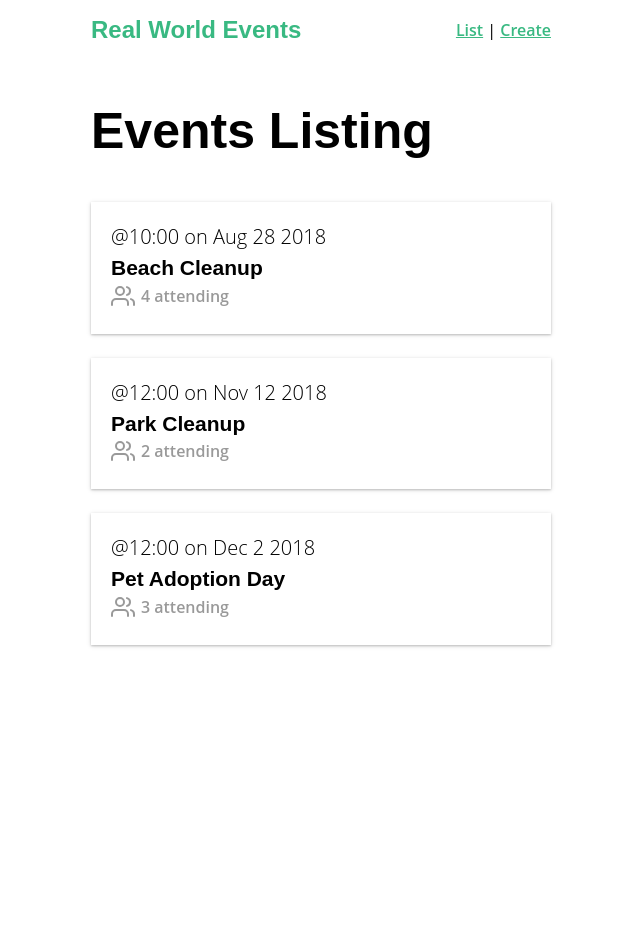
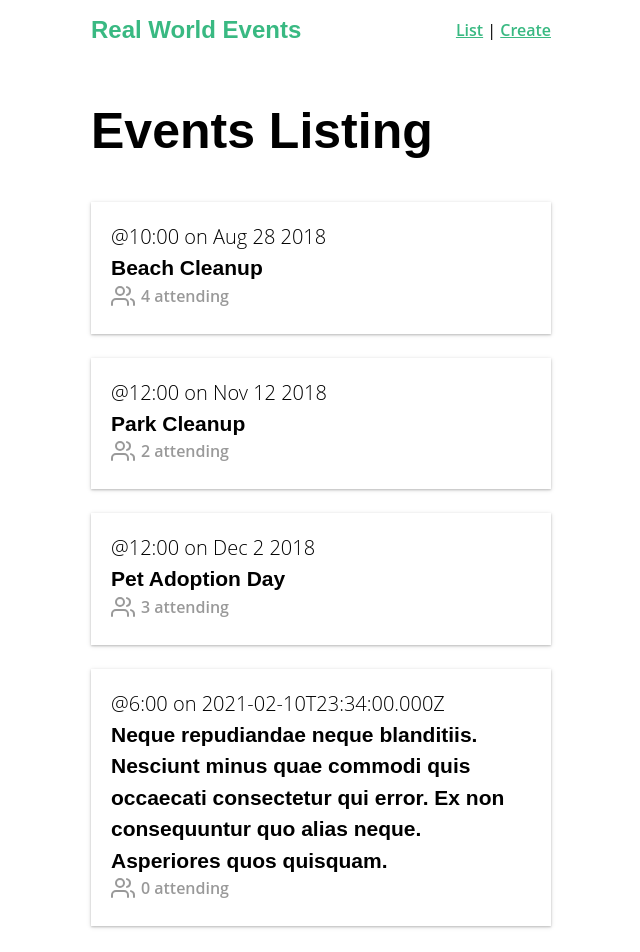
Before and after one commit to omohemma/vuex, a Vue app: page / in a window 1280 px wide. Shown: the top 952 px of the page, without its empty margins (319-959 px from the left). Before the commit the page ends 800 px from the top, so only its background shows below. Built offline with nearby package versions, Linux system fonts and the light colour scheme; data requests are answered from the project's data file.

Commit message:
- Dispatch Action in EventCreate.vue Method - Check if event was persisted in db.json

```diff
--- a/db.json
+++ b/db.json
@@ -71,6 +71,24 @@
           "name": "Mary Gordon"
         }
       ]
+    },
+    {
+      "id": 3315634,
+      "user": {
+        "id": "abc123",
+        "name": "Adam Jahr"
+      },
+      "category": "animal welfare",
+      "organizer": {
+        "id": "abc123",
+        "name": "Adam Jahr"
+      },
+      "title": "Neque repudiandae neque blanditiis. Nesciunt minus quae commodi quis occaecati consectetur qui error. Ex non consequuntur quo alias neque. Asperiores quos quisquam.",
+      "description": "Maiores minima dolore inventore alias et aliquam eos. Et ipsum ut sed laboriosam fuga et minus eius. Sit ad explicabo inventore maiores aut aspernatur accusamus consequuntur. Non eveniet et.",
+      "location": "",
+      "date": "2021-02-10T23:34:00.000Z",
+      "time": "6:00",
+      "attendees": []
     }
   ]
 }
--- a/package.json
+++ b/package.json
@@ -5,7 +5,8 @@
   "scripts": {
     "serve": "vue-cli-service serve",
     "build": "vue-cli-service build",
-    "lint": "vue-cli-service lint"
+    "lint": "vue-cli-service lint",
+    "server" : "json-server --watch db.json"
   },
   "dependencies": {
     "axios": "^0.18.0",
--- a/src/views/EventCreate.vue
+++ b/src/views/EventCreate.vue
@@ -1,7 +1,7 @@
 <template>
   <div>
     <h1>Create an Event</h1>
-    <form>
+    <form @submit.prevent="createEvent">
       <label>Select a category</label>
       <select v-model="event.category">
         <option v-for="cat in categories" :key="cat">{{ cat }}</option>
@@ -45,7 +45,6 @@
 
 <script>
   import {mapGetters} from 'vuex'
-
   import Datepicker from 'vuejs-datepicker'
 
   export default {
@@ -57,7 +56,7 @@
       }
       return {
         times,
-        event: this.createFreshEventObject, // This Helps to clear input fields way to easy...
+        event: this.createFreshEventObject(), // This Helps to clear input fields way to easy...
         categories: this.$store.state.categories
       }
     },
@@ -65,8 +64,12 @@
       Datepicker
     },
     methods: {
+      createEvent(){
+        console.log(this.event);
+        this.$store.dispatch('createEvent', this.event)
+      },
       createFreshEventObject() {
-        const user = this.store.state.user;
+        const user = this.$store.state.user;
         const id = Math.floor(Math.random() * 10000000);
 
         return {
```
